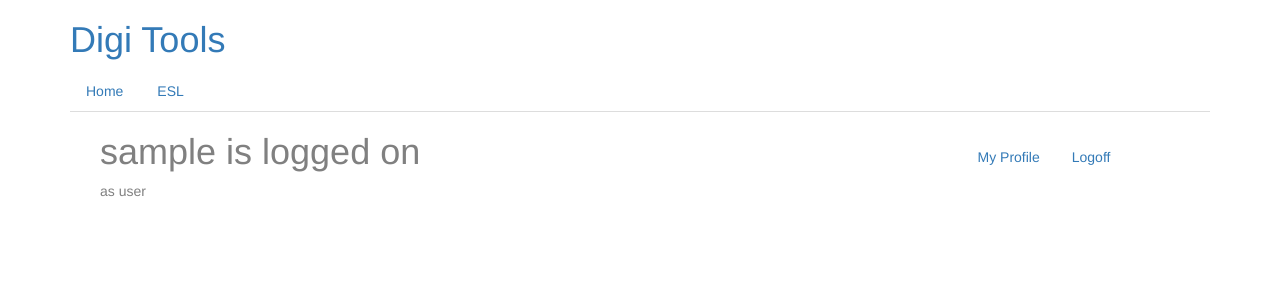
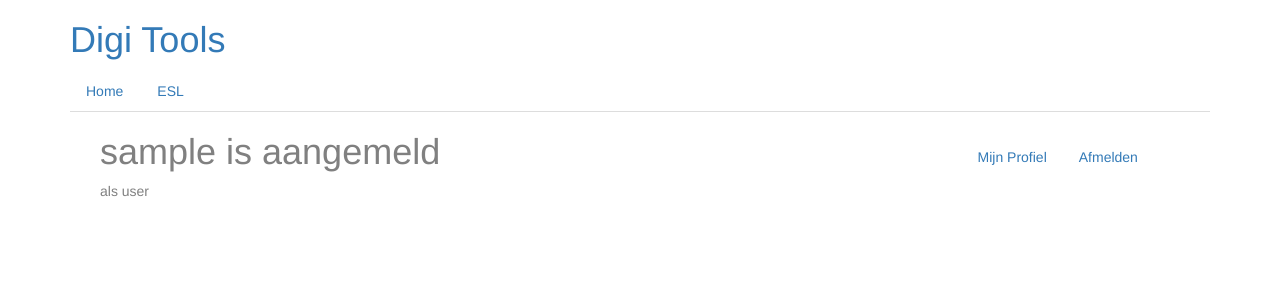
Before and after one commit to beerfleet/digitools, a PHP site: template html/homepage.html.twig in a window 1280 px wide. Shown: the top 300 px of the page. Run offline with PHP 8.4, Linux system fonts and the light colour scheme; the template is opened without the code that fills it: most values are stand-ins (such as "Sample title", 1, 10 or a date in 2020); some libraries are stand-ins or nearby versions.

Commit message:
Frontend naar NL omzetten

```diff
--- a/html/Profile/logon.html.twig
+++ b/html/Profile/logon.html.twig
@@ -2,10 +2,10 @@
 {% block login %}
     <form action="{{ app.urlFor('user_logon_process') }}" method="post">
       <div class="form-group">
-        <input class="form-control" type="text" id="username" name="username" placeholder="username"/>
+        <input class="form-control" type="text" id="username" name="username" placeholder="gebruikersnaam"/>
       </div>
       <div class="form-group">
-        <input class="form-control" type="password" id="password" name="password" placeholder="password"/>
+        <input class="form-control" type="password" id="password" name="password" placeholder="wachtwoord"/>
       </div>
       <input class="form-control btn btn-default" type="submit" id="login" name="login" value="Login" />
     </form>
--- a/html/base.html.twig
+++ b/html/base.html.twig
@@ -1,7 +1,7 @@
 <!DOCTYPE html>
 <html>
   <head>
-    <title>{% block title %}The Scotch Lodge{% endblock title %}</title>
+    <title>{% block title %}Digi Tools{% endblock title %}</title>
     <meta charset="utf-8">
 
     <link href="/js/bootstrap/css/bootstrap.css" rel="stylesheet" type="text/css" />
--- a/html/homepage.html.twig
+++ b/html/homepage.html.twig
@@ -8,14 +8,14 @@
     <div class="container welcome">
       {% if globals.user is defined and globals.user is not null %}
       {% set user = globals.user %}
-        <h1>{{ globals.user.username }} is logged on</h1>
+        <h1>{{ globals.user.username }} is aangemeld</h1>
         {% if user.isAdmin() %}
-          <span class="status">as admin</span>
+          <span class="status">als admin</span>
         {% else %}
-          <span class="status">as user</span>
+          <span class="status">als user</span>
         {% endif %}
       {% else %}
-        <h1>Welcome</h1>
+        <h1>Hello</h1>
       {% endif %}
     </div>
 
--- a/html/menu.html.twig
+++ b/html/menu.html.twig
@@ -9,19 +9,19 @@
             {% include 'Profile/logon.html.twig' %}
           {% endblock login %}
         </li>
-        <li><a href="{{ app.urlFor('user_register') }}">Register</a></li>
-        <li><a href="{{ app.urlFor('password_reset_request') }}">Forgot password</a></li>
+        <li><a href="{{ app.urlFor('user_register') }}">Registreer</a></li>
+        <li><a href="{{ app.urlFor('password_reset_request') }}">Wachtwoord vergeten</a></li>
       </ul>
     </nav>
     {% else %}
     {# user aangemeld #}
     <nav id="reg-menu">
       <ul class="nav nav-pills">
-        <li><a href="{{ app.urlFor('profile_show') }}">My Profile</a></li>
-        <li><a href="{{ app.urlFor('user_logoff') }}">Logoff</a></li>
+        <li><a href="{{ app.urlFor('profile_show') }}">Mijn Profiel</a></li>
+        <li><a href="{{ app.urlFor('user_logoff') }}">Afmelden</a></li>
         {% set user = globals.user %}
         {% if user.isAdmin() %}
-          <li> <a href="{{ app.urlFor('admin_list_profiles') }}">Profiles</a> </li>
+          <li> <a href="{{ app.urlFor('admin_list_profiles') }}">Profielen</a> </li>
         {% endif %}
       </ul>
     </nav>
```
